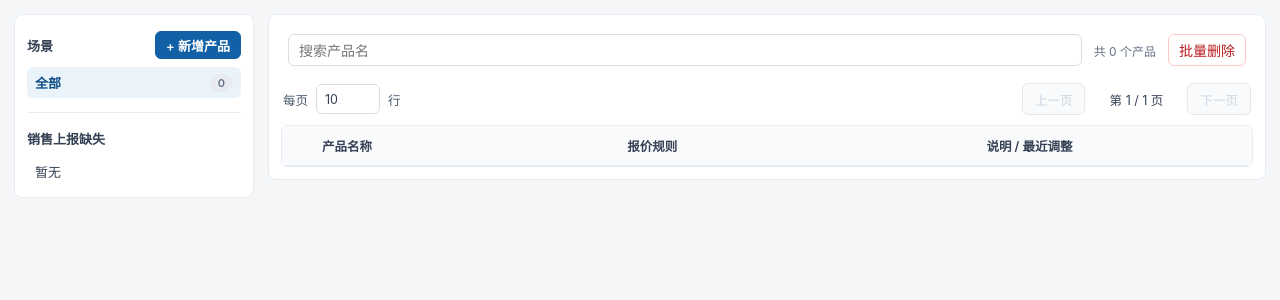
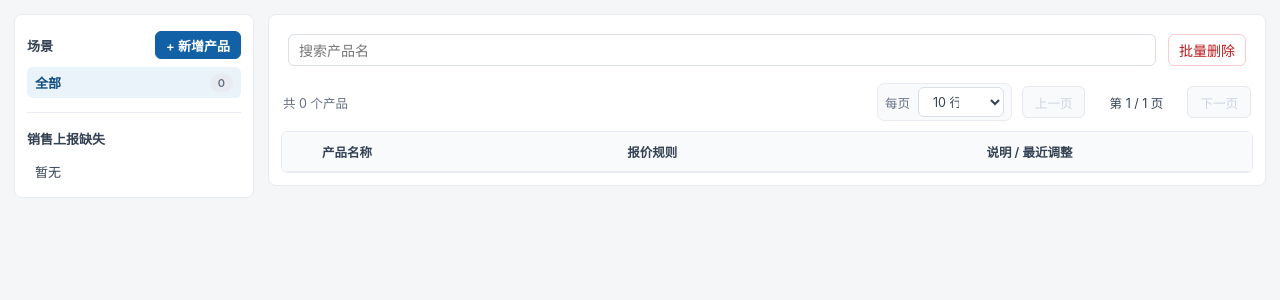
Before and after one commit to changzainb/postemailagent, a Flask app: page /admin in a window 1280 px wide. Shown: the part 53-353 px from the top of the page. Run offline with Flask 3, Linux system fonts and the light colour scheme; the visitor is signed in with stand-in values (Sample User, id 1); data comes from the database, SQL or seed files in the repository; data that the repository does not hold is empty.

Commit message:
后台: 每页行数改为下拉选择
- 每页行数从自由输入改为 10/20/50/100 固定下拉
- 去掉输入校验和回车处理逻辑,降低误操作
- 分页信息、每页选择、翻页按钮合并到同一控制条
- 搜索工具栏只保留搜索与批量删除,整体更清爽

```diff
--- a/server/static/admin.css
+++ b/server/static/admin.css
@@ -171,24 +171,39 @@ a:hover { text-decoration: underline; }
   display: flex;
   align-items: center;
   justify-content: space-between;
-  gap: 12px;
+  gap: 16px;
   padding: 0 2px 10px;
   color: #475569;
   font-size: 12.5px;
+}
+.page-summary { color: #667085; white-space: nowrap; }
+.pagination-controls {
+  display: inline-flex;
+  align-items: center;
+  gap: 10px;
+  margin-left: auto;
 }
 .page-size-control, .page-controls {
   display: inline-flex;
   align-items: center;
   gap: 8px;
 }
-.page-size-control input {
-  width: 64px;
+.page-size-control {
+  padding: 3px 7px;
+  border: 1px solid var(--line-soft);
+  border-radius: 7px;
+  background: #f9fafb;
+  color: #667085;
+}
+.page-size-control select {
+  width: 86px;
   height: 30px;
   border: 1px solid var(--line);
   border-radius: 6px;
-  padding: 0 8px;
+  padding: 0 28px 0 10px;
   background: #fff;
   color: #344054;
+  cursor: pointer;
 }
 .page-info {
   min-width: 86px;
@@ -468,4 +483,5 @@ dialog form input, dialog form select {
   .admin-shell { grid-template-columns: 1fr; }
   .sidebar { position: static; max-height: none; }
   .pagination-bar { align-items: flex-start; flex-direction: column; }
+  .pagination-controls { margin-left: 0; flex-wrap: wrap; }
 }
--- a/server/templates/admin.html
+++ b/server/templates/admin.html
@@ -36,20 +36,26 @@
     <section class="content">
       <div class="toolbar">
         <input id="searchInput" placeholder="搜索产品名">
-        <span class="muted" id="countText"></span>
         <button class="ghost danger" id="batchDeleteBtn">批量删除</button>
         <button class="ghost" id="batchCancelBtn" hidden>取消</button>
       </div>
       <div class="pagination-bar" aria-label="产品分页">
-        <div class="page-size-control">
-          <span>每页</span>
-          <input id="pageSizeInput" type="number" min="1" max="200" step="1" value="10" inputmode="numeric">
-          <span>行</span>
-        </div>
-        <div class="page-controls">
-          <button class="ghost small" id="prevPageBtn" type="button">上一页</button>
-          <span class="page-info" id="pageInfo">第 1 / 1 页</span>
-          <button class="ghost small" id="nextPageBtn" type="button">下一页</button>
+        <span class="page-summary" id="countText"></span>
+        <div class="pagination-controls">
+          <label class="page-size-control">
+            <span>每页</span>
+            <select id="pageSizeSelect" aria-label="每页行数">
+              <option value="10" selected>10 行</option>
+              <option value="20">20 行</option>
+              <option value="50">50 行</option>
+              <option value="100">100 行</option>
+            </select>
+          </label>
+          <div class="page-controls">
+            <button class="ghost small" id="prevPageBtn" type="button">上一页</button>
+            <span class="page-info" id="pageInfo">第 1 / 1 页</span>
+            <button class="ghost small" id="nextPageBtn" type="button">下一页</button>
+          </div>
         </div>
       </div>
       <div class="rule-table-wrap">
```
Also changed, not shown: server/static/admin.js (+9 -21 lines).
